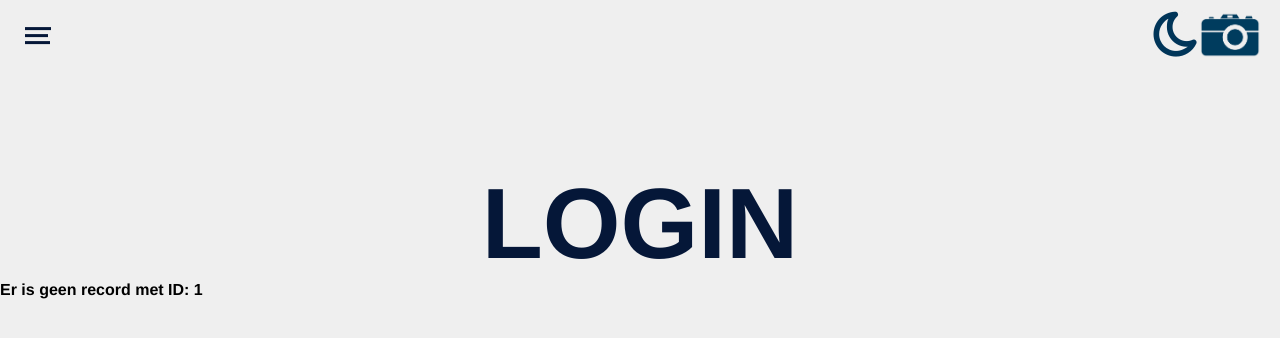
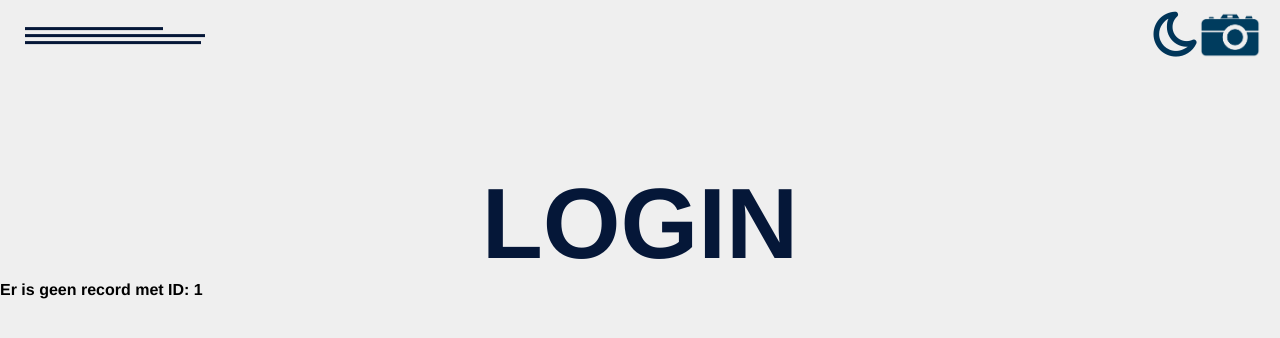
Before and after one commit to MalikKhadje/beroeps_foto-upload, a PHP site: page /php/detail.php?id=1 in a window 1280 px wide. Shown: the top 338 px of the page. Run offline with PHP 8.4, Linux system fonts and the light colour scheme; the visitor is signed in with stand-in values (Sample User, id 1); data that the repository does not hold is empty.

Commit message:
hahahahahaha

```diff
--- a/login/css/detail.css
+++ b/login/css/detail.css
@@ -167,7 +167,7 @@ body {
     float: left;
     clear: both;
     color: transparent;
-    font-size: 14px;
+    font-size: 4vw;
     letter-spacing: -6.2px;
     height: 7px;
     line-height: 7px;
@@ -286,7 +286,7 @@ body {
 
 .datum {
     padding-top: 40px;
-    padding-bottom: 80px;
+    padding-bottom: 60px;
     text-align: center;
     color: var(--donkerblauw--);
     font-family: "Arimo", sans-serif;
```
